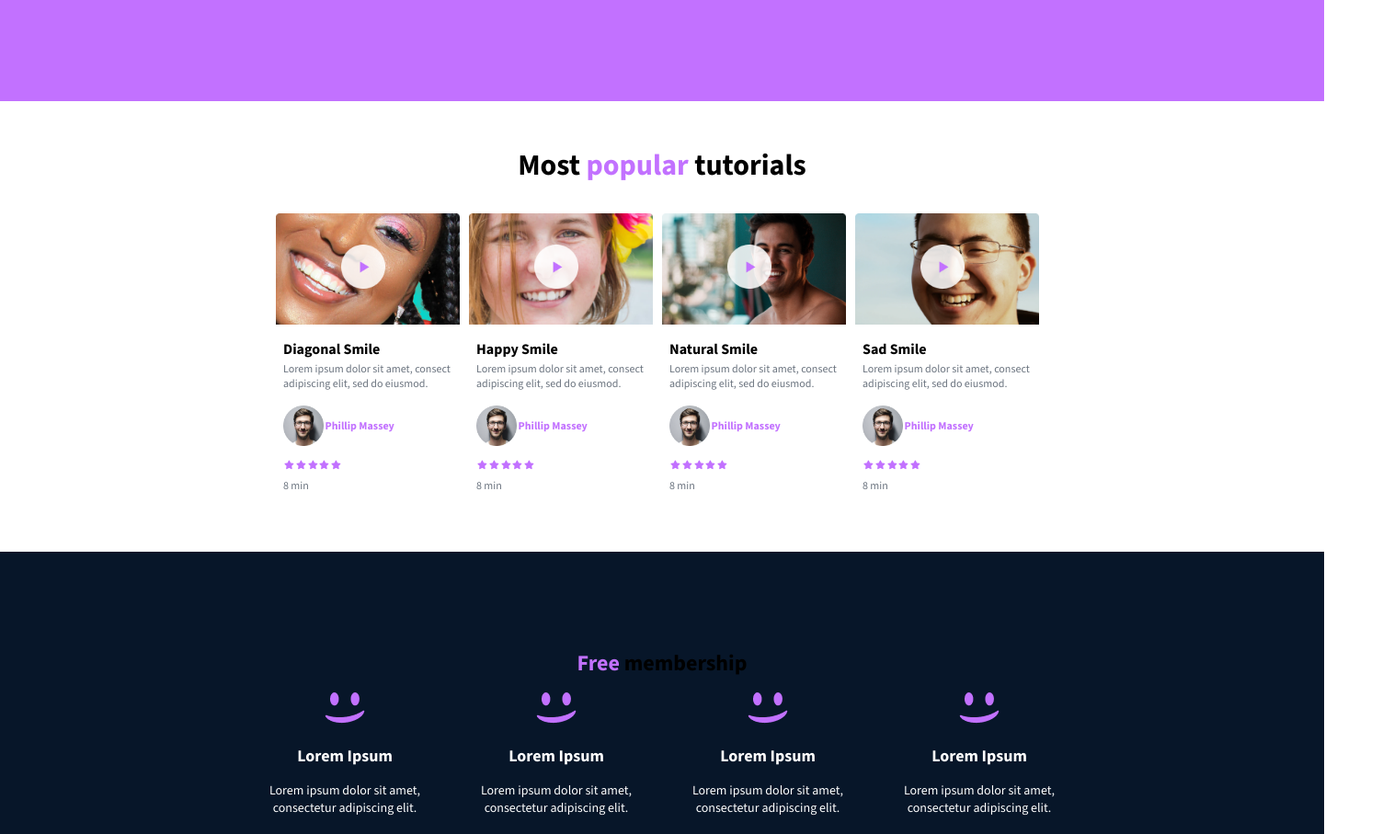
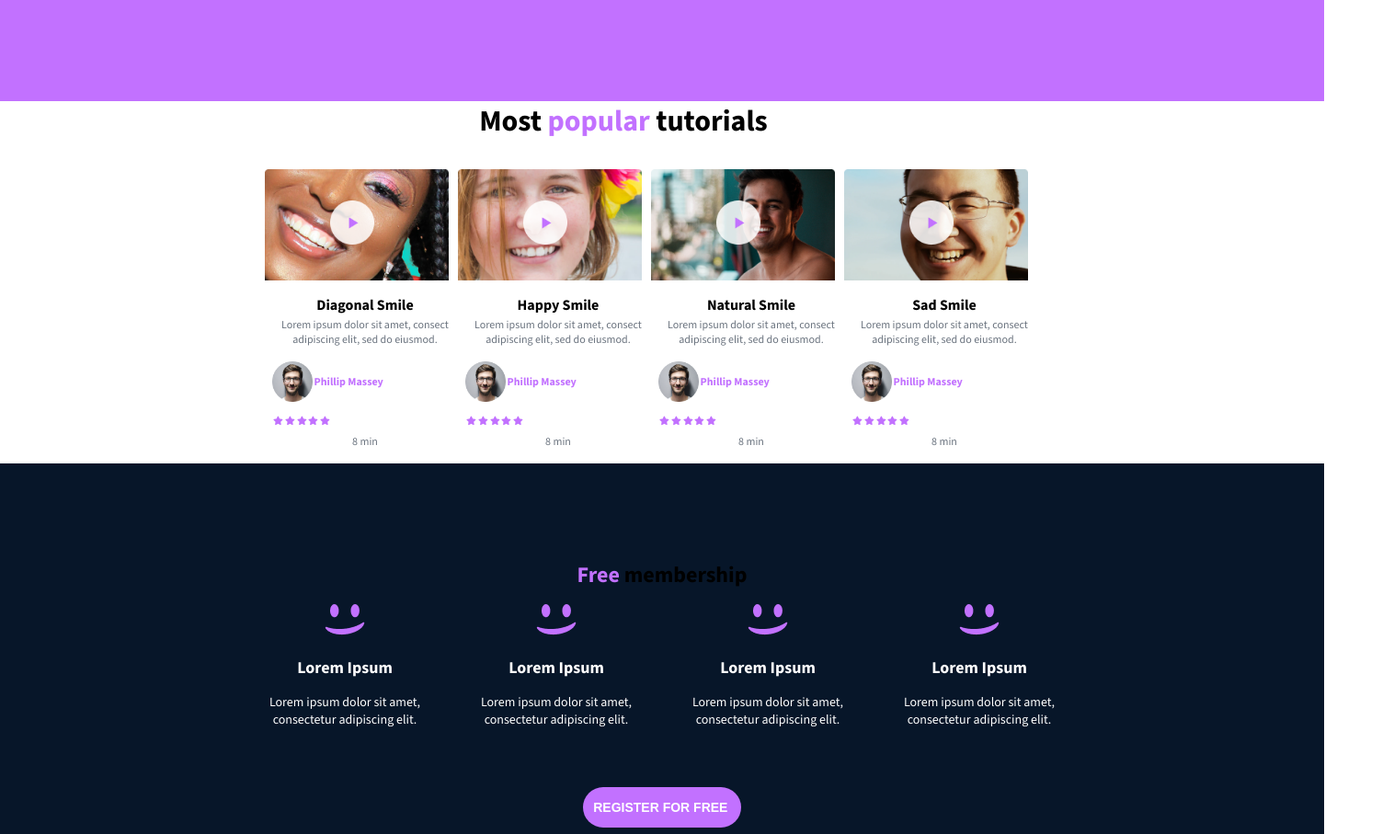
Before and after one commit to eL-Dapper-Jhunior/alx_html_css, a plain HTML site: page css_advanced/index.html in a window 1280 px wide. Shown: the part 1375-2282 px from the top of the page at 92% size, 1516 px wide, since content can reach past the window. Drawn offline with nearby package versions, Linux system fonts and the light colour scheme.

Commit message:
corrections

```diff
--- a/css_advanced/index.html
+++ b/css_advanced/index.html
@@ -1,3 +1,4 @@
+
 <!DOCTYPE html>
 <html lang="en">
 <head>
@@ -22,35 +23,36 @@
         <section class=" fest">
             <div>
                 <h1>Get schooled</h1>
+
                 <div class="span">
                 <span>SMILES</span>
                 <span>GRIN</span>
                 <span>LAUGH</span>
-                <button>REGISTER FOR FREE</button>
                 </div>
             </div>
+            <button  >REGISTER FOR FREE</button>
             <div class="from-pros">
                 <h2> <span class="pros">Learn  </span> from the pros</h2>
                 <div class="from">
                     <div>
                         <img src="1.png" alt="Pic of Phillip">
                         <h3>Phillip Massey</h3>
-                        <p>« Smile of the year » 2018 - 2019</p>
+                        <p>« Smile of the year » 2018 - 2019</p>
                     </div>
                     <div>
                         <img src="3.png" alt="Pic of Nannie">
                         <h3>Nannie Lawrence</h3>
-                        <p>Best « little smile » 2017</p>
+                        <p>Best « little smile » 2017</p>
                     </div>
                     <div>
                         <img src="2.png" alt="Pic of Bruce">
                         <h3>Bruce Walters</h3>
-                        <p>Best « Friend Smile » live performance 2019</p>
+                        <p>Best « Friend Smile » live performance 2019</p>
                     </div>
                     <div>
                         <img src="4.png" alt="Pic of Henry">
                         <h3>Henry Hughes</h3>
-                        <p>« 24h smiles » winner 2016 - 2019</p>
+                        <p>« 24h smiles » winner 2016 - 2019</p>
                     </div>
                 </div>
             </div>
@@ -64,7 +66,7 @@
                 <img src="5.png" alt="image">
             </div>
             <div class="guyman">
-                <blockquote>« Those tutorials are concise and go straight to the point. I can’t think of a better place to learn smiling. And it’s so fun!</blockquote>
+                <blockquote>« Those tutorials are concise and go straight to the point. I can’t think of a better place to learn smiling. And it’s so fun!</blockquote>
                 <h3>NAME</h3>
                 <P>weather presenter</P>
             </div>
--- a/css_advanced/styles.css
+++ b/css_advanced/styles.css
@@ -15,6 +15,7 @@ body {
     flex-wrap: wrap;
     margin: auto;
     font-family: "Source Sans 3", serif;
+    text-align: center;
 
   }
 
@@ -76,12 +77,14 @@ body {
     color: #fff;
     text-align: center;
     margin-top: 10.5rem;
+
   }
 
   .fest .span {
     display: flex;
     justify-content: center;
     gap: 8rem;
+    align-items: center;
     }
 
   .fest .span > span {
@@ -96,6 +99,10 @@ body {
     text-align: center;
     line-height: 1.5;
     font-size: 2rem;
+  }
+
+  .fest > button {
+    margin-left: 40rem;
   }
 
 
@@ -179,17 +186,23 @@ body {
   .tutorials {
     display: flex;
     flex-direction: column;
-    max-width: 1228px;
-    justify-self: center;
-    margin: 3rem 0;
+    width: 1228px;
+    /*justify-self: center;
+    margin: 3rem 0;*/
     gap: 2rem;
+    justify-content: center;
+    align-content: center;
+    flex: 1;
+    margin-left: 18rem;
+
   }
 
-  .tutorials>h2 {
+  .tutorials > h2 {
     color: black;
     font-family: "Source Sans 3", serif;
-    text-align: center;
+    /*text-align: center;*/
     font-size: 32px;
+    margin-right: 28rem;
   }
 
   .students {
@@ -296,9 +309,9 @@ body {
     padding-bottom: 1rem;
   }
 
-  .membership>h2 {
+  .membership > h2 {
     font-size: 32px;
-    color: #fff;
+    color: #ffffff;
     padding-bottom: 2.5rem;
     font-weight: 100;
   }
```
